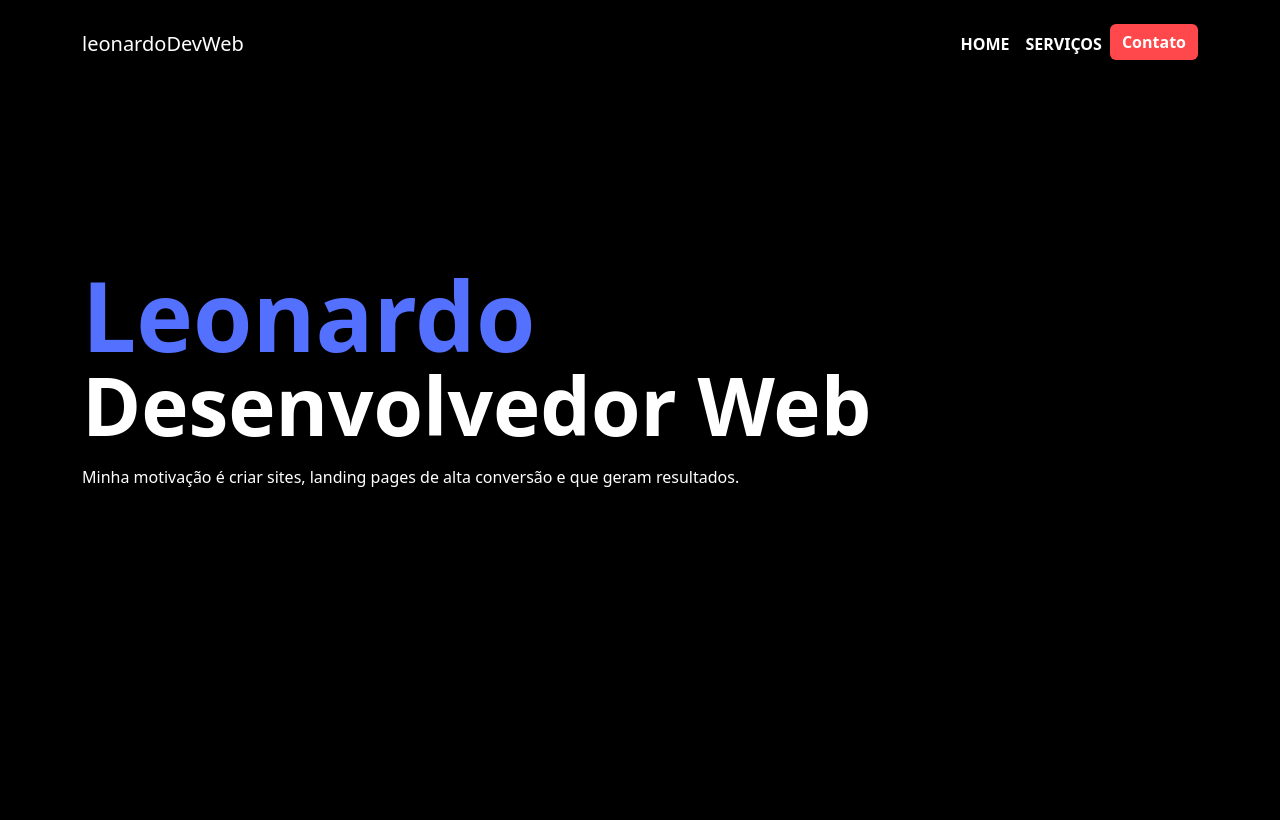
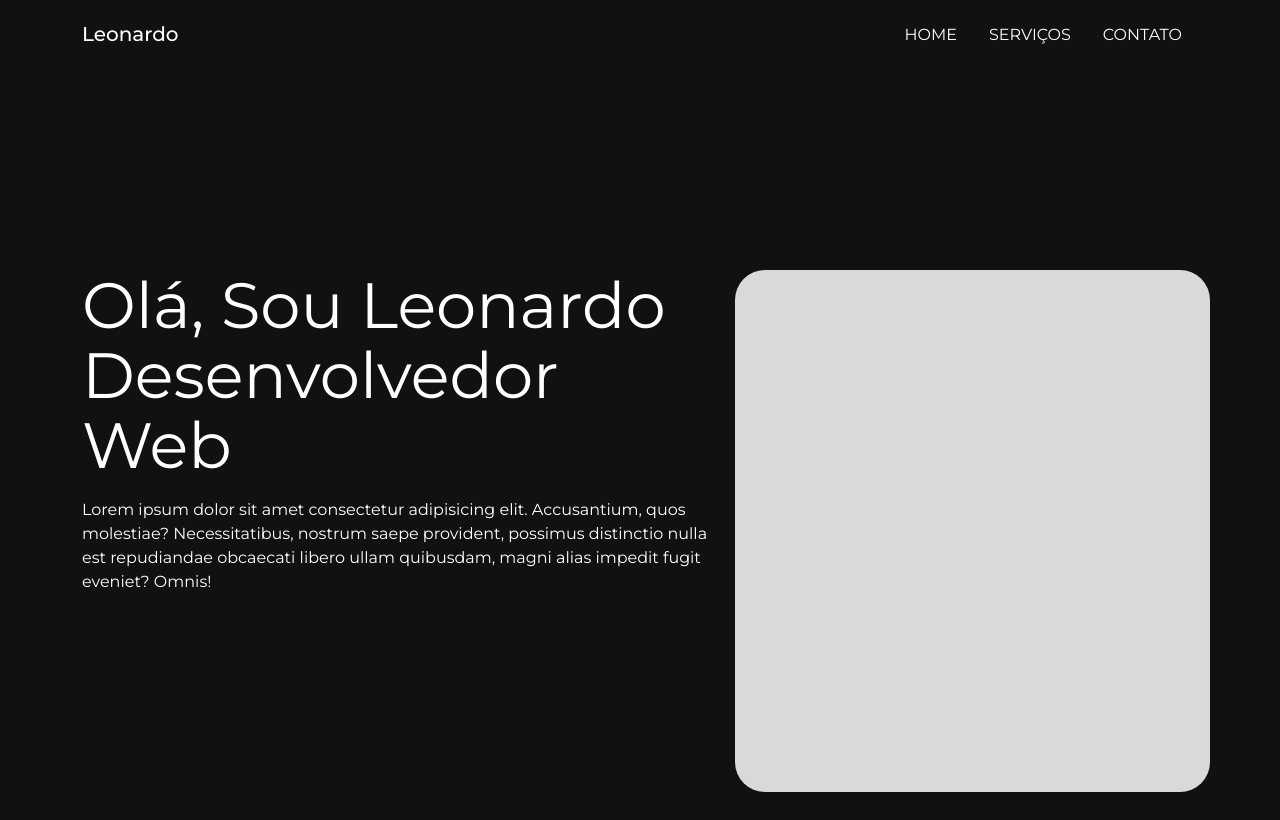
Before and after one commit to leoaraujo92/portifolio, a plain HTML site: page index.html in a window 1280 px wide. Drawn offline with nearby package versions, Linux system fonts and the light colour scheme.

Commit message:
new header

```diff
--- a/assets/css/style.css
+++ b/assets/css/style.css
@@ -1,76 +1,54 @@
 *{
     box-sizing: border-box;
+    background-color: #121111;
+    font-family: "Montserrat", sans-serif;
+    color: #fff;
 
 }
 
-html{
-    background-color: black;
+html, body{
+    background-color: #121111 !important;
 }
 
-body{
-    background-color: black !important
+header#head{
+    padding: 15px 0;
 }
 
-.nav-menu{
-    padding-top: 8px;
+a#teste.nav-link{
+    color: #fff;
+    transition: 1s;
+}
+
+a#teste.nav-link:hover{
+    color: #929292;
 
 }
 
-header{
-    position: relative;
-}
-
-#bg-img{
-    width: 100%;
-    height: 700px;
-    background-image: url("../img/bg-header.jpg");
-    background-repeat: no-repeat;
-    background-position: center;
-    background-size: cover;
-
-
+div#main-title{
+    padding-top: 200px;
+    height: 561px;
+    margin: 0;
 
 }
 
-#bg-cover{
-    padding-top: 150px;
-    position: absolute;
-    width: 100%;
-    height: 100%;
-    background-color: #000000ef;
-
-
-
+P.header-title{
+    font-size: 4em;
+    line-height: 70px;
 
 }
 
-p.title-header{
-    z-index: 1;
-    font-size: 6em;
-    font-weight: 700;
-    color: #5470FE;
-    margin: 0;
-
-
-
-}
-div.title{
-    line-height: 90px;
+p.para-header{
+    margin-top: 18px !important;
 }
 
-p.title-web{
-    z-index: 1;
-    font-size: 5em;
-    font-weight: 700;
-    color: #ffffff;
-    margin-bottom: 15px;
+div#main-title > p{
+    margin: 0;
 
 }
 
-div.para-header{
-    color: #fff;
-    margin: 0;
-
-
-
+div#img-header{
+    margin-top: 200px;
+    background-color: #D9D9D9;
+    height: 522px;
+    border-radius: 30px;
 }
--- a/index.html
+++ b/index.html
@@ -6,50 +6,50 @@
     <title>Leonardo DevWeb</title>
     <link rel="stylesheet" href="assets/css/style.css">
     <link href="https://cdn.jsdelivr.net/npm/bootstrap@5.3.7/dist/css/bootstrap.min.css" rel="stylesheet" integrity="sha384-LN+7fdVzj6u52u30Kp6M/trliBMCMKTyK833zpbD+pXdCLuTusPj697FH4R/5mcr" crossorigin="anonymous">
+    <link rel="preconnect" href="https://fonts.googleapis.com">
+    <link rel="preconnect" href="https://fonts.gstatic.com" crossorigin>
+    <link href="https://fonts.googleapis.com/css2?family=Montserrat:ital,wght@0,100..900;1,100..900&family=Roboto:ital,wght@0,100..900;1,100..900&display=swap" rel="stylesheet">
+
 </head>
 
 <body>
 
     <div class="container">
+        <header class="d-flex justify-content-between align-items-center" id="head">
 
-        <div class="d-flex justify-content-between align-items-center" style="background-color: black; padding: 16px 0; margin-bottom: 24px;">
+            <div class="logo">
+                <span class="h5">Leonardo</span>
+            </div>
 
-            <div class="logo h5 text-white">leonardoDevWeb</div>
-            <nav class="nav-menu">
-                <ul class="d-flex list-unstyled">
-                    <a href="#" class="text-decoration-none p-2" style="font-weight: 600; color: #fff;">
-                        <li>HOME</li>
-                    </a>
-                    <a href="#" class="text-decoration-none p-2" style="font-weight: 600; color: #fff;">
-                        <li >SERVIÇOS</li>
-                    </a>
-                    <a href="#" class="text-decoration-none">
-                        <li><button class="btn btn-danger" style="background-color:#FF484B; border: none; font-weight: 600;">Contato</button></li>
-                    </a>
-                </ul>
+            <nav id="nav-header">
+                <ul class="nav">
+                    <li class="nav-item">
+                        <a class="nav-link" id="teste" href="">HOME</a>
+                    </li>
+                    <li class="nav-item">
+                        <a class="nav-link" id="teste" href="">SERVIÇOS</a>
+                    </li>
+                    <li class="nav-item">
+                        <a class="nav-link" id="teste" href="">CONTATO</a>
+                    </li>
             </nav>
 
-        </div>
+           </header>
 
-        <header class="row ">
-           <div id="bg-img"></div>
+           <div class="row">
+                <div class="col-7" id="main-title">
+                    <p class="header-title">Olá, Sou Leonardo</p>
+                    <p class="header-title">Desenvolvedor Web</p>
+                    <P class="para-header">Lorem ipsum dolor sit amet consectetur adipisicing elit. Accusantium, quos molestiae? Necessitatibus, nostrum saepe provident, possimus distinctio nulla est repudiandae obcaecati libero ullam quibusdam, magni alias impedit fugit eveniet? Omnis!</P>
+                </div>
+                <div class="col-5" id="img-header">
+                    <div id="img">
 
-            <div id="bg-cover" class="d-flex flex-column align-items-start">
-                <div class="title">
+                    </div>
+                </div>
+           </div>
+    </div>
 
-                    <p  class="title-header">Leonardo</p>
-                    <p  class="title-web">Desenvolvedor Web</p>
-
-                </div>
-
-                <div class="para-header">
-                    <p>Minha motivação é criar sites, landing pages de alta conversão e que geram resultados.</p>
-                </div>
-            </div>
-
-        </header>
-
-    </div>
 
 
 
```
